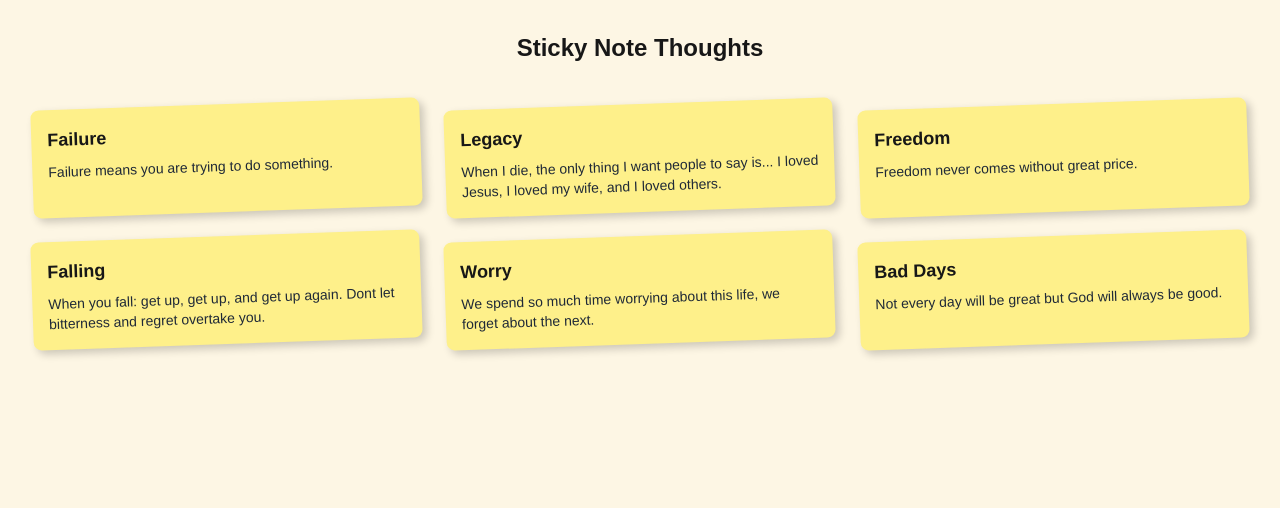
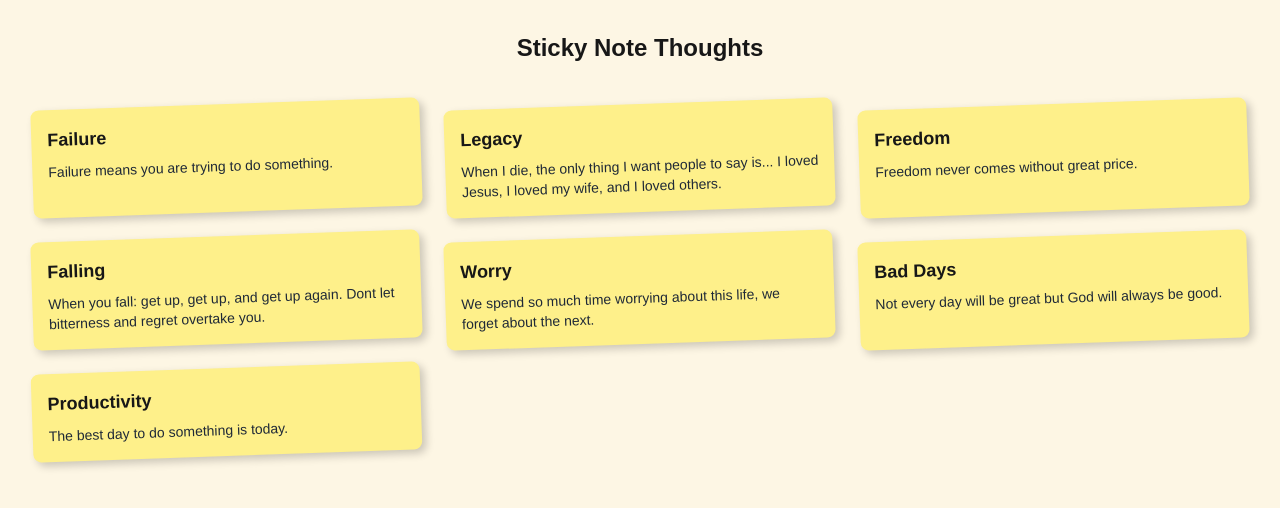
Before and after one commit to Dayton-His-Glory-Alone/daytonr-personalsite, a Next.js app: page /blog in a window 1280 px wide. Shown: the top 508 px of the page. Built offline with nearby package versions, Linux system fonts and the light colour scheme.

Commit message:
Update page.tsx

```diff
--- a/app/blog/page.tsx
+++ b/app/blog/page.tsx
@@ -5,6 +5,7 @@ const posts = [
   { id: 4, title: "Falling", content: "When you fall: get up, get up, and get up again. Dont let bitterness and regret overtake you." },
   { id: 5, title: "Worry", content: "We spend so much time worrying about this life, we forget about the next." },
   { id: 6, title: "Bad Days", content: "Not every day will be great but God will always be good." },
+  { id: 7, title: "Productivity", content: "The best day to do something is today." },
 ];
 
 export default function Blog() {
```
